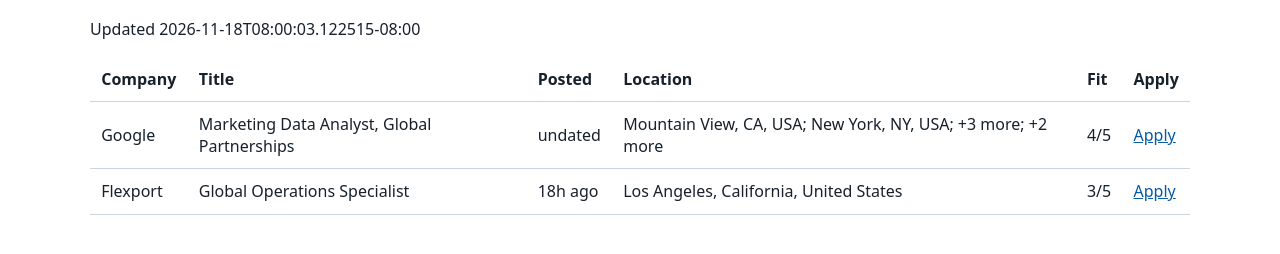
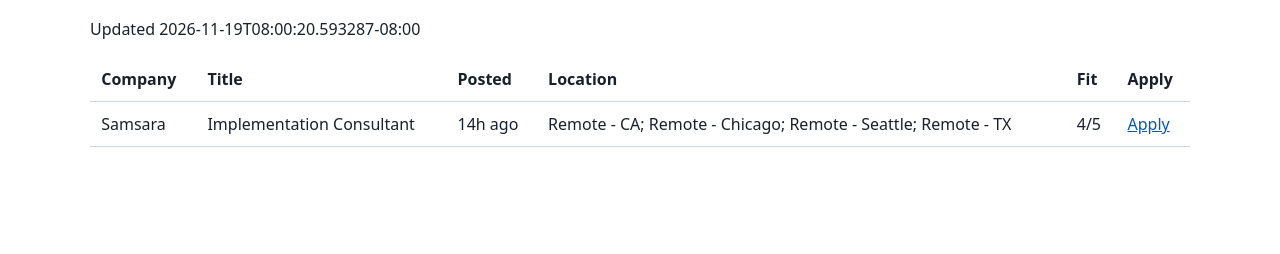
Before and after one commit to keenanfrancisco/job-board, a plain HTML site: page k-fff9373fef/index.html in a window 1280 px wide. Shown: the part 78-332 px from the top of the page. Drawn offline with Linux system fonts and the light colour scheme.

Commit message:
jobs 2026-11-19 k-fff9373fef

```diff
--- a/k-fff9373fef/index.html
+++ b/k-fff9373fef/index.html
@@ -1,2 +1,2 @@
 <!doctype html>
-<html lang="en"><head><meta charset="utf-8"><meta name="viewport" content="width=device-width,initial-scale=1"><meta name="robots" content="noindex"><title>Fresh jobs</title><style>body{font:16px system-ui,sans-serif;margin:2rem;color:#17212b;background:#fff}main{max-width:1100px;margin:auto}table{border-collapse:collapse;width:100%}td,th{text-align:left;padding:.7rem;border-bottom:1px solid #cbd5df}.table{overflow-x:auto}a{color:#075aa6}caption{text-align:left}</style></head><body><main><h1>Fresh jobs</h1><p>Updated 2026-11-18T08:00:03.122515-08:00</p><div class="table"><table><thead><tr><th>Company</th><th>Title</th><th>Posted</th><th>Location</th><th>Fit</th><th>Apply</th></tr></thead><tbody><tr><td>Google</td><td>Marketing Data Analyst, Global Partnerships</td><td>undated</td><td>Mountain View, CA, USA; New York, NY, USA; +3 more; +2 more</td><td>4/5</td><td><a href="https://www.google.com/about/careers/applications/jobs/results/124508669134938822-marketing-data-analyst-global-partnerships">Apply</a></td></tr><tr><td>Flexport</td><td>Global Operations Specialist</td><td>18h ago</td><td>Los Angeles, California, United States</td><td>3/5</td><td><a href="https://job-boards.greenhouse.io/flexport/jobs/8106441">Apply</a></td></tr></tbody></table></div></main></body></html>
+<html lang="en"><head><meta charset="utf-8"><meta name="viewport" content="width=device-width,initial-scale=1"><meta name="robots" content="noindex"><title>Fresh jobs</title><style>body{font:16px system-ui,sans-serif;margin:2rem;color:#17212b;background:#fff}main{max-width:1100px;margin:auto}table{border-collapse:collapse;width:100%}td,th{text-align:left;padding:.7rem;border-bottom:1px solid #cbd5df}.table{overflow-x:auto}a{color:#075aa6}caption{text-align:left}</style></head><body><main><h1>Fresh jobs</h1><p>Updated 2026-11-19T08:00:20.593287-08:00</p><div class="table"><table><thead><tr><th>Company</th><th>Title</th><th>Posted</th><th>Location</th><th>Fit</th><th>Apply</th></tr></thead><tbody><tr><td>Samsara</td><td>Implementation Consultant</td><td>14h ago</td><td>Remote - CA; Remote - Chicago; Remote - Seattle; Remote - TX</td><td>4/5</td><td><a href="https://www.samsara.com/company/careers/roles/8367418?gh_jid=8367418">Apply</a></td></tr></tbody></table></div></main></body></html>
```
Also changed, not shown: k-fff9373fef/2026-10-19.html (deleted, +0 -2 lines), k-fff9373fef/2026-11-19.html (added, +2 -0 lines).
